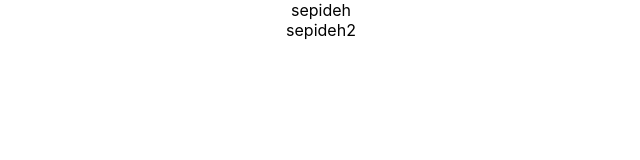
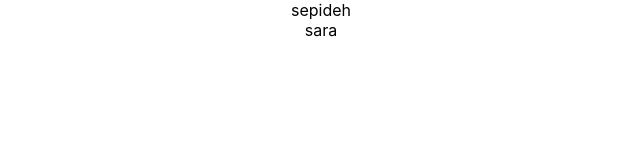
Before and after one commit to sepidehsadat/ListOfPeople, a React (Create React App) app: page / in a window 1280 px wide. Shown: the top 160 px of the page, without its empty margins (319-959 px from the left). Built offline with nearby package versions, Linux system fonts and the light colour scheme.

Commit message:
Edit List People

```diff
--- a/src/components/List.tsx
+++ b/src/components/List.tsx
@@ -7,16 +7,12 @@ interface IPeople {
   bio?: string;
 }
 interface IProps {
-  peoples: IPeople[];
+  people: IPeople;
 }
-const List: FC<IProps> = ({ peoples }) => {
+const List: FC<IProps> = ({ people }) => {
   return (
     <div>
-      {peoples.map((people) => (
-        <>
-          <div>{people.fullName}</div>
-        </>
-      ))}
+      <div>{people.fullName}</div>
     </div>
   );
 };
--- a/src/page/PeaplePage.tsx
+++ b/src/page/PeaplePage.tsx
@@ -13,11 +13,15 @@ interface Istate {
 export default function PeaplePage() {
   const [peoples, setPeoples] = useState<Istate[]>([
     { id: 1, fullName: "sepideh", age: 27, img: "test", bio: "test" },
-    { id: 2, fullName: "sepideh2", age: 27, img: "test", bio: "test" },
+    { id: 2, fullName: "sara", age: 27, img: "test", bio: "test" },
   ]);
   return (
     <div className="">
-      <List peoples={peoples} />
+      {peoples.map((people) => (
+        <>
+          <List people={people} />
+        </>
+      ))}
     </div>
   );
 }
```
